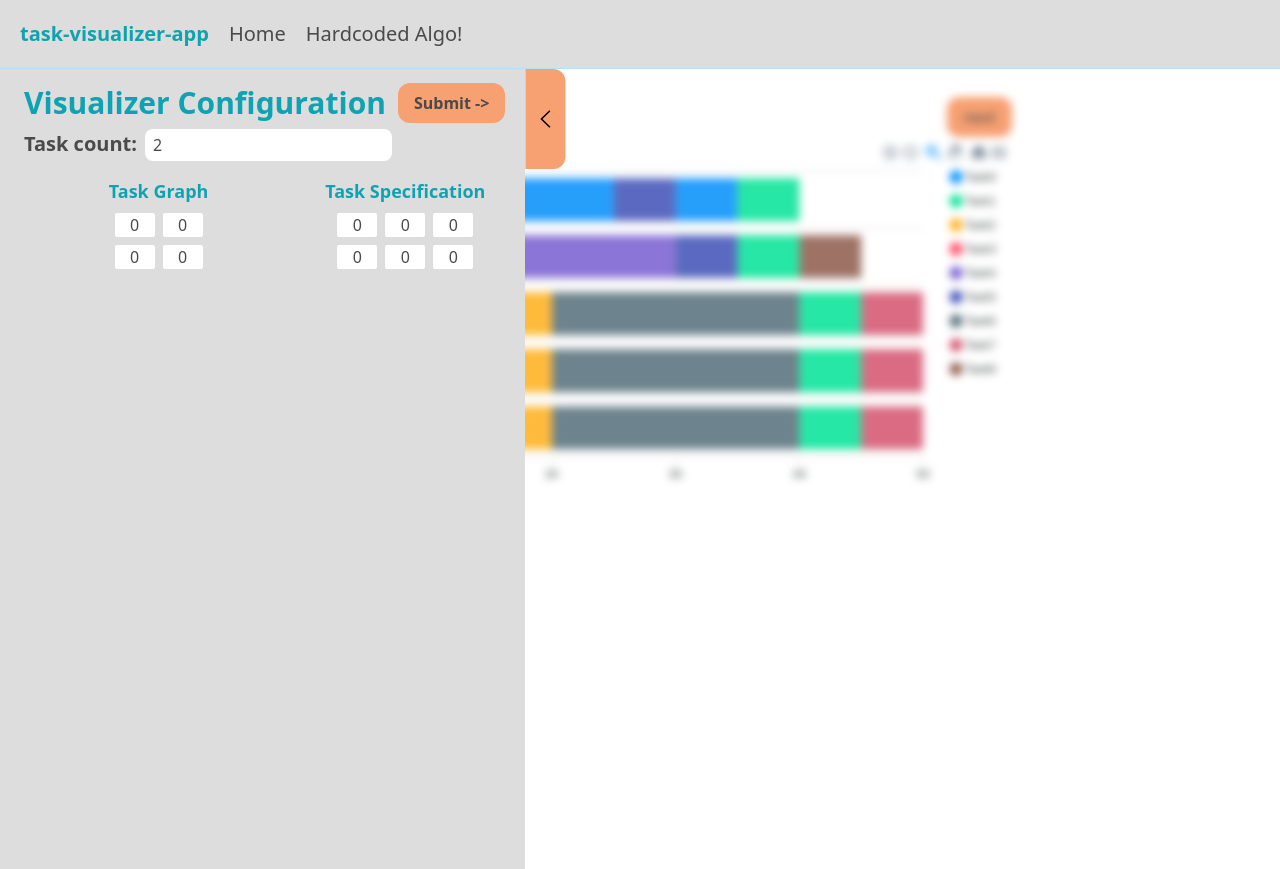
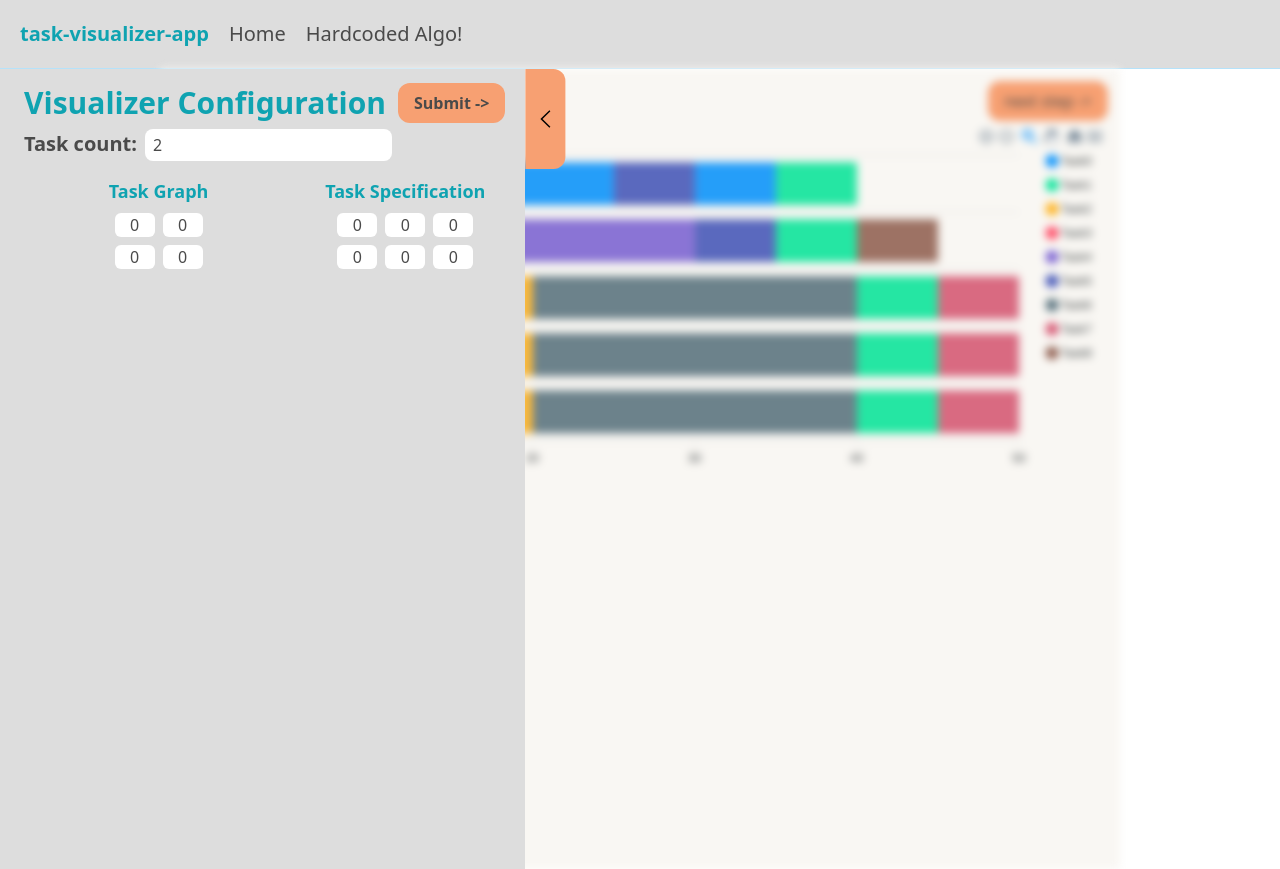
Before and after one commit to YaBoyya/task-visualizer-app, a React (Vite) app: page / in a window 1280 px wide. Before the commit the page ends 800 px from the top, so only its background shows below. Built offline with nearby package versions, Linux system fonts and the light colour scheme.

Commit message:
Minor changes

```diff
--- a/src/App.tsx
+++ b/src/App.tsx
@@ -86,10 +86,10 @@ function App() {
         </div>
       </Sidebar>
 
-      <div className={`z-0 bg-white max-w-[60%] p-2 my-4 mx-auto transition-filter ease-in-out ${isSidebarOpen ? "blur-sm pointer-events-none" : ""}`}>
+      <div className={`z-0 bg-background max-w-[75%] h-screen p-2 mx-auto transition-filter ease-in-out ${isSidebarOpen ? "blur-sm pointer-events-none" : ""}`}>
         <div className="flex place-content-between">
-          <Button>prev</Button>
-          <Button>next</Button>
+          <Button>{"<- prev step"}</Button>
+          <Button>{"next step ->"}</Button>
         </div>
         <TimelineChart />
       </div>
--- a/src/assets/main.css
+++ b/src/assets/main.css
@@ -634,10 +634,6 @@ video {
   display: flex;
 }
 
-.hidden {
-  display: none;
-}
-
 .h-\[100px\] {
   height: 100px;
 }
@@ -667,10 +663,6 @@ video {
   width: 100%;
 }
 
-.w-screen {
-  width: 100vw;
-}
-
 .min-w-full {
   min-width: 100%;
 }
@@ -681,6 +673,10 @@ video {
 
 .max-w-\[60\%\] {
   max-width: 60%;
+}
+
+.max-w-\[75\%\] {
+  max-width: 75%;
 }
 
 .flex-1 {
@@ -752,8 +748,8 @@ video {
   border-radius: 0.5rem;
 }
 
-.rounded-sm {
-  border-radius: 0.125rem;
+.rounded-md {
+  border-radius: 0.375rem;
 }
 
 .rounded-xl {
@@ -791,6 +787,11 @@ video {
 .bg-white {
   --tw-bg-opacity: 1;
   background-color: rgb(255 255 255 / var(--tw-bg-opacity));
+}
+
+.bg-background {
+  --tw-bg-opacity: 1;
+  background-color: rgb(249 247 243 / var(--tw-bg-opacity));
 }
 
 .p-1 {
--- a/src/components/MatrixInput.tsx
+++ b/src/components/MatrixInput.tsx
@@ -21,7 +21,7 @@ function MatrixInput({matrix, setMatrix}: MatrixInputProps) {
             {row.map((_, indexColumn) => {
               return(
                 <input
-                  className="max-w-10 m-1 rounded-sm text-center"
+                  className="max-w-10 m-1 rounded-md text-center"
                   key={indexRow + " " + indexColumn}
                   type="text"
                   defaultValue={0}
```
